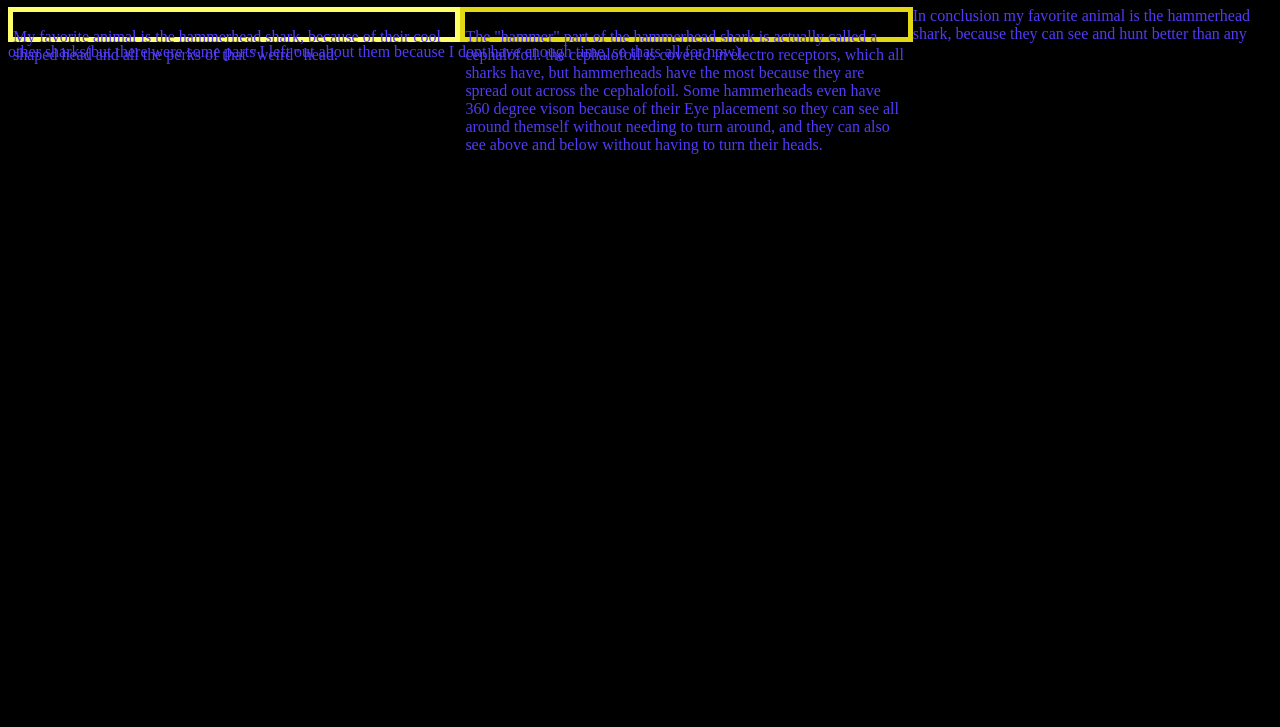
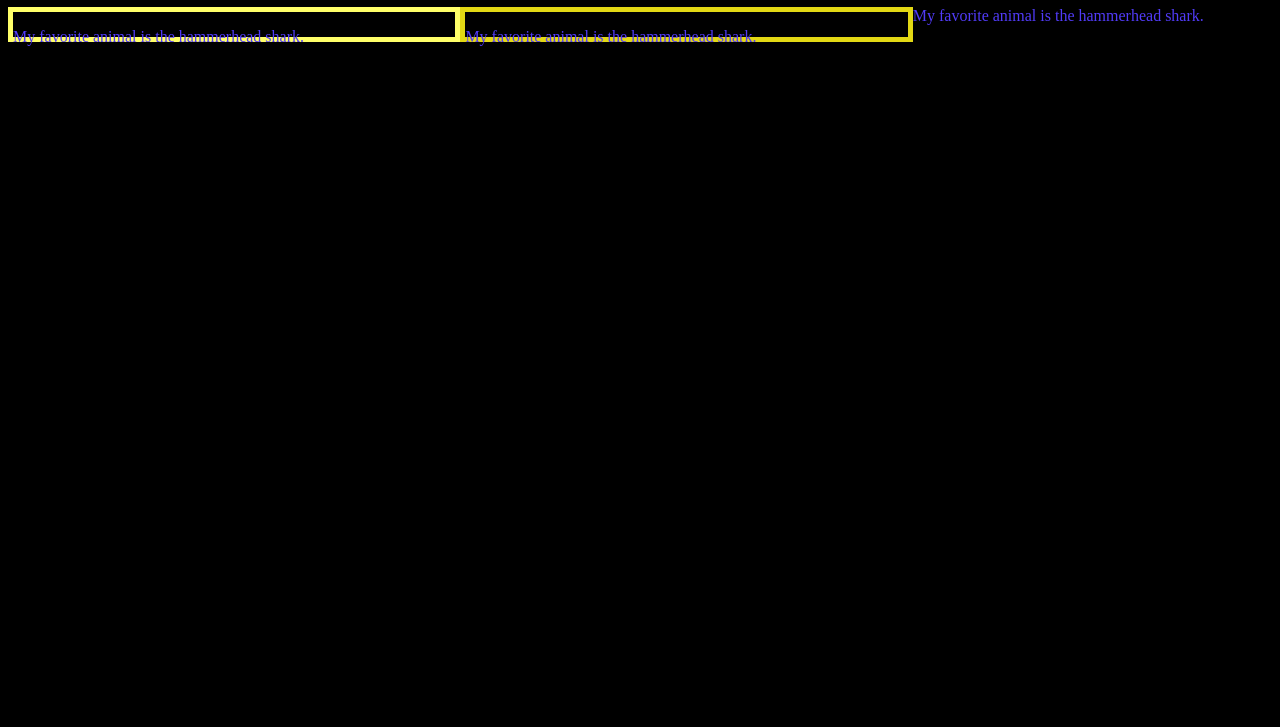
Before and after one commit to azrielpena6-maker/Align, a plain HTML site: page index.html in a window 1280 px wide. Shown: the part 73-800 px from the top of the page. Drawn offline with Linux system fonts and the light colour scheme.

Commit message:
Changes made to html

```diff
--- a/index.html
+++ b/index.html
@@ -10,14 +10,13 @@
     <h1>This shows how to align items on my website</h1>
    <div class="container">
     <div class="LeftAlign">
-        <p>My favorite animal is the hammerhead shark, because of their cool shaped head and all the perks of that "weird" head.</p>
+        <p>My favorite animal is the hammerhead shark.</p>
     </div>
     <div class="CenterAlign">
-        <p>The "hammer" part of the hammerhead shark is actually called a cephalofoil. the cephalofoil is covered in electro receptors, which all sharks have, but hammerheads have the most because they are spread out across the cephalofoil.
-            Some hammerheads even have 360 degree vison because of their Eye placement so they can see all around themself without needing to turn around, and they can also see above and below without having to turn their heads.</p>
+        <p>My favorite animal is the hammerhead shark.</p>
     </div>
     <div class="RightAlign">
-        <p>In conclusion my favorite animal is the hammerhead shark, because they can see and hunt better than any other sharks(but there were some parts I left out about them because I dont have enough time, so thats all for now).</p>
+        <p>My favorite animal is the hammerhead shark.</p>
     </div>
    </div>
 </body>
```
